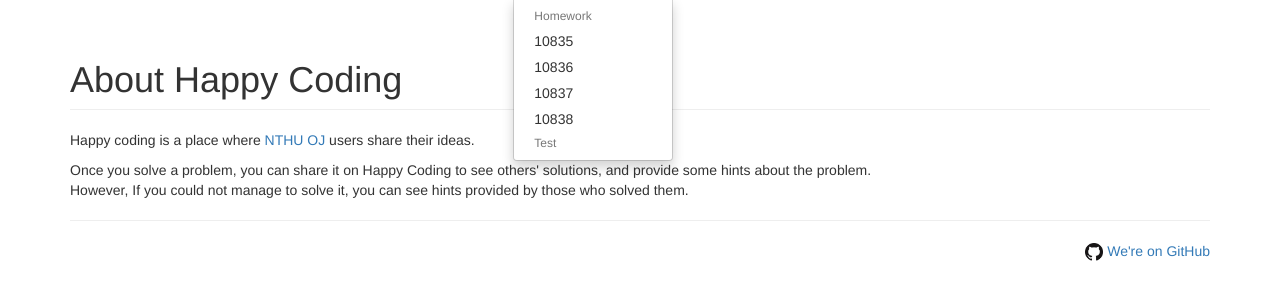
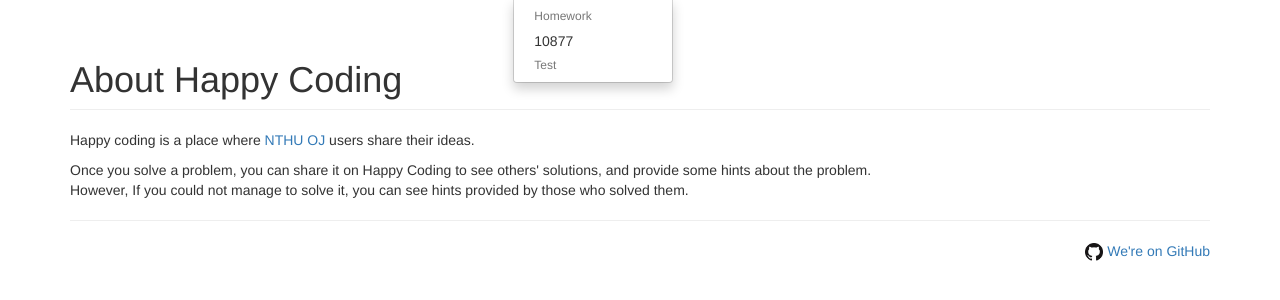
Before and after one commit to afg-archive/happycoding, a Python web app: template problem/jinja2/about.html in a window 1280 px wide, after a click on "EE資結". Shown: the part 52-352 px from the top of the page. Run offline with Jinja, Linux system fonts and the light colour scheme; the template is opened without the code that fills it, so the values that code supplies are empty; some libraries are stand-ins or nearby versions.

Commit message:
Update navbar.html

```diff
--- a/problem/jinja2/navbar.html
+++ b/problem/jinja2/navbar.html
@@ -39,10 +39,7 @@
           <a href="#" class="dropdown-toggle" data-toggle="dropdown" role="button" aria-haspopup="true" aria-expanded="false">EE資結 <span class="caret"></span></a>
           <ul class="dropdown-menu">
             <li class="dropdown-header">Homework</li>
-            <li><a href="/problem/10835">10835</a></li>
-            <li><a href="/problem/10836">10836</a></li>
-            <li><a href="/problem/10837">10837</a></li>
-            <li><a href="/problem/10838">10838</a></li>
+            <li><a href="/problem/10877">10877</a></li>
             <li class="dropdown-header">Test</li>
           </ul>
         </li>
```
